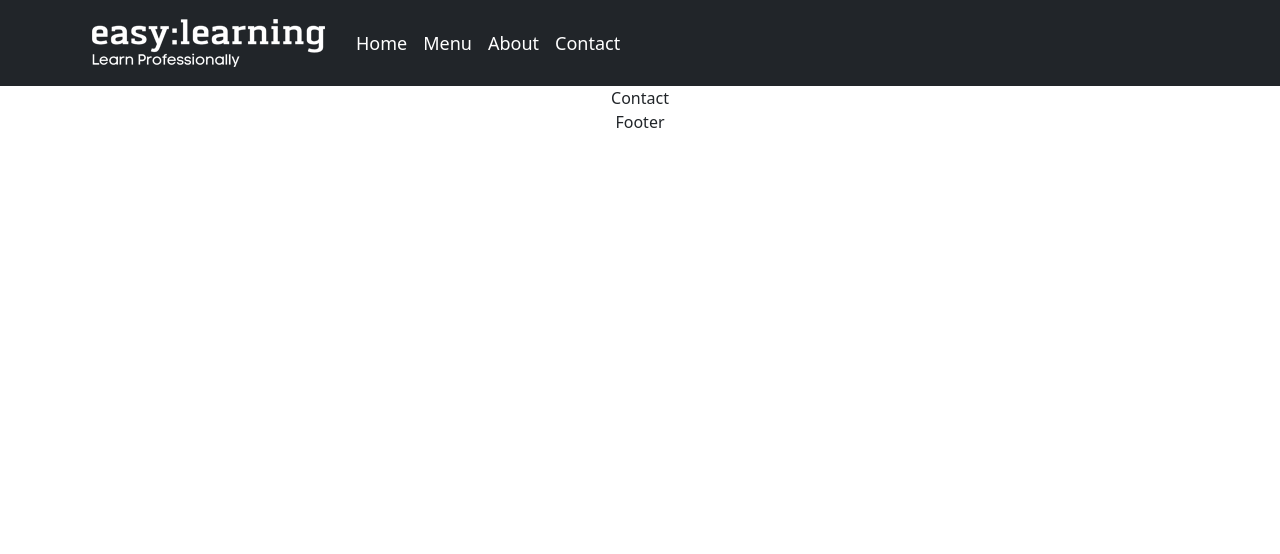
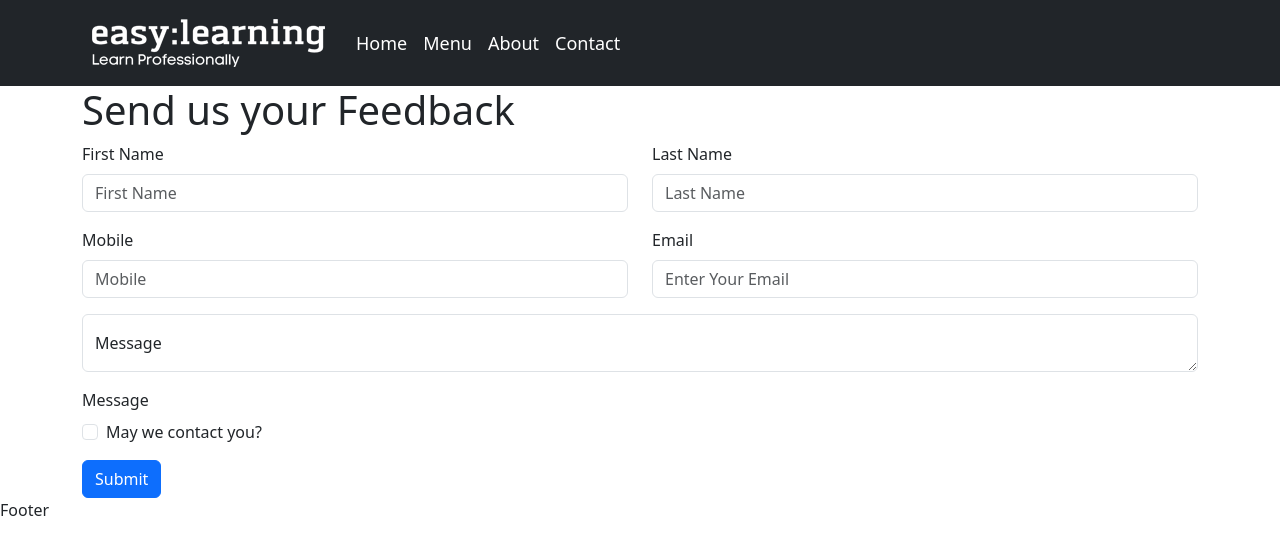
Before and after one commit to Muratozbk/Restaurant-React-Project, a React (Create React App) app: page /contact in a window 1280 px wide. Shown: the top 554 px of the page. Built offline with nearby package versions, Linux system fonts and the light colour scheme.

Commit message:
contact form

```diff
--- a/src/App.css
+++ b/src/App.css
@@ -1,7 +1,3 @@
-.App {
-  text-align: center;
-}
-
 .App-logo {
   height: 40vmin;
   pointer-events: none;
@@ -32,6 +28,7 @@
   from {
     transform: rotate(0deg);
   }
+
   to {
     transform: rotate(360deg);
   }
--- a/src/components/body/Contact.jsx
+++ b/src/components/body/Contact.jsx
@@ -1,9 +1,54 @@
-import React, { Component } from 'react'
+import React, { Component, Fragment } from 'react'
+import { Container, Col, Form, Row, Button, FloatingLabel } from 'react-bootstrap'
 
 export class Contact extends Component {
     render() {
         return (
-            <div>Contact</div>
+            <div>
+                <Fragment>
+                    <Container>
+                        <h1>Send us your Feedback</h1>
+                        <Form>
+                            <Row className="mb-3">
+                                <Form.Group as={Col} >
+                                    <Form.Label>First Name</Form.Label>
+                                    <Form.Control type="text" placeholder="First Name" />
+                                </Form.Group>
+
+                                <Form.Group as={Col} >
+                                    <Form.Label>Last Name</Form.Label>
+                                    <Form.Control type="text" placeholder="Last Name" />
+                                </Form.Group>
+                            </Row>
+
+                            <Row className="mb-3">
+                                <Form.Group as={Col} >
+                                    <Form.Label>Mobile</Form.Label>
+                                    <Form.Control type="number" placeholder="Mobile" />
+                                </Form.Group>
+
+                                <Form.Group as={Col} >
+                                    <Form.Label>Email</Form.Label>
+                                    <Form.Control type="email" placeholder="Enter Your Email" />
+                                </Form.Group>
+                            </Row>
+
+                            <FloatingLabel controlId="floatingTextarea" label="Message" className='mb-3'>
+                                <Form.Control as='textarea' placeholder="Leave a Message Here" />
+                            </FloatingLabel>
+
+                            <Form.Label>Message</Form.Label>
+                            <Form.Group className="mb-3" id="formGridCheckbox">
+                                <Form.Check type="checkbox" label="May we contact you?" />
+                            </Form.Group>
+
+                            <Button variant="primary" type="submit">
+                                Submit
+                            </Button>
+                        </Form>
+                    </Container>
+                </Fragment>
+            </div >
         )
     }
 }
```
